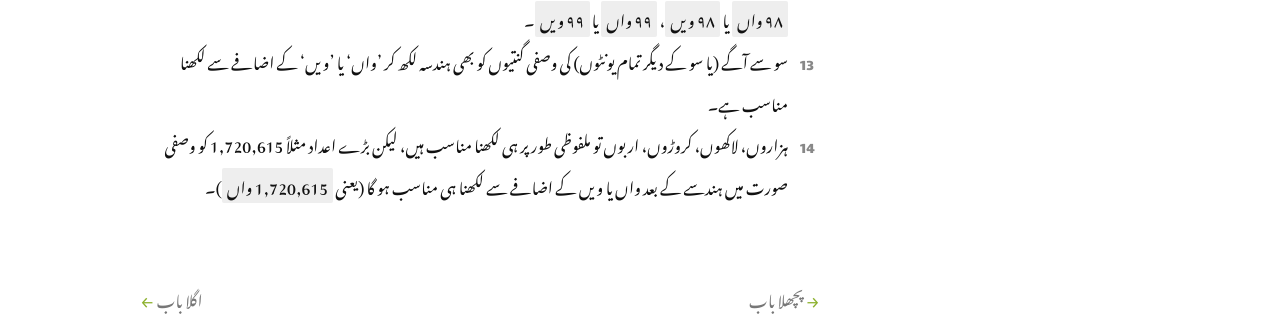
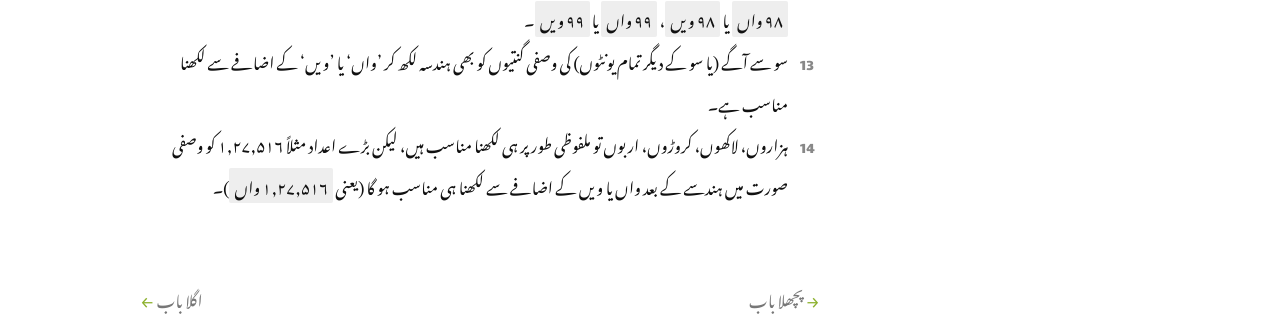
Before and after one commit to urduweb/imla, a Jekyll site: the page built from _chapters/اعداد.md, in a window 1280 px wide. Shown: the part 1069-1389 px from the top of the page. Built offline with Jekyll 4.4.1, drawn with Linux system fonts in a browser that asks for light colours.

Commit message:
Correction in اعداد.md
It is 1,27,516 in the source material, not 1,720,615. Pg. 94 of https://www.rekhta.org/ebooks/imla-nama-ebooks

```diff
--- a/_chapters/اعداد.md
+++ b/_chapters/اعداد.md
@@ -19,4 +19,4 @@ layout: chapter
 11. ۸۵، ۹۵، ۹۹ میں بعض لوگ الف سے پہلے ی بولتے ہیں، لیکن ان گنتیوں کا ترجیحی املا *پچّاسی*{:e}، *پچّانوے*{:e} اور *ننّانوے*{:e} ہے۔
 12. اعداد وصفی بناتے ہوئے اگر عدد مصمتے پر ختم ہو رہا ہے تو اسے ملفوظی طور پر لکھنے میں کوئی دقّت نہیں، مثلاً *چوبیسواں*{:e}، *اڑتیسواں*{:e}، *باسٹھواں*{:e}، *اٹھتّرواں*{:e}، لیکن جو عدد مصوّتے پر ختم ہوتے ہیں، بالخصوص ۹۷ سے ۹۹ تک کی گنتیاں، ان کے اعداد وصفی بنانے کا آسان طریقہ یہ ہے کہ ہندسہ لکھ کر 'واں' یا 'ویں' بڑھا دیا جائے۔ گویا *۹۷ واں*{:e} یا *۹۷ ویں*{:e}، *۹۸ واں*{:e} یا *۹۸ ویں*{:e}، *۹۹ واں*{:e} یا *۹۹ ویں*{:e}۔
 13. سو سے آگے (یا سو کے دیگر تمام یونٹوں) کی وصفی گنتیوں کو بھی ہندسہ لکھ کر 'واں' یا 'ویں' کے اضافے سے لکھنا مناسب ہے۔
-14. ہزاروں، لاکھوں، کروڑوں، اربوں تو ملفوظی طور پر ہی لکھنا مناسب ہیں، لیکن بڑے اعداد مثلاً 1,720,615 کو وصفی صورت میں ہندسے کے بعد واں یا ویں کے اضافے سے لکھنا ہی مناسب ہو گا (یعنی *1,720,615 واں*{:e})۔
+14. ہزاروں، لاکھوں، کروڑوں، اربوں تو ملفوظی طور پر ہی لکھنا مناسب ہیں، لیکن بڑے اعداد مثلاً ۱,۲۷,۵۱۶ کو وصفی صورت میں ہندسے کے بعد واں یا ویں کے اضافے سے لکھنا ہی مناسب ہو گا (یعنی *۱,۲۷,۵۱۶ واں*{:e})۔
```
